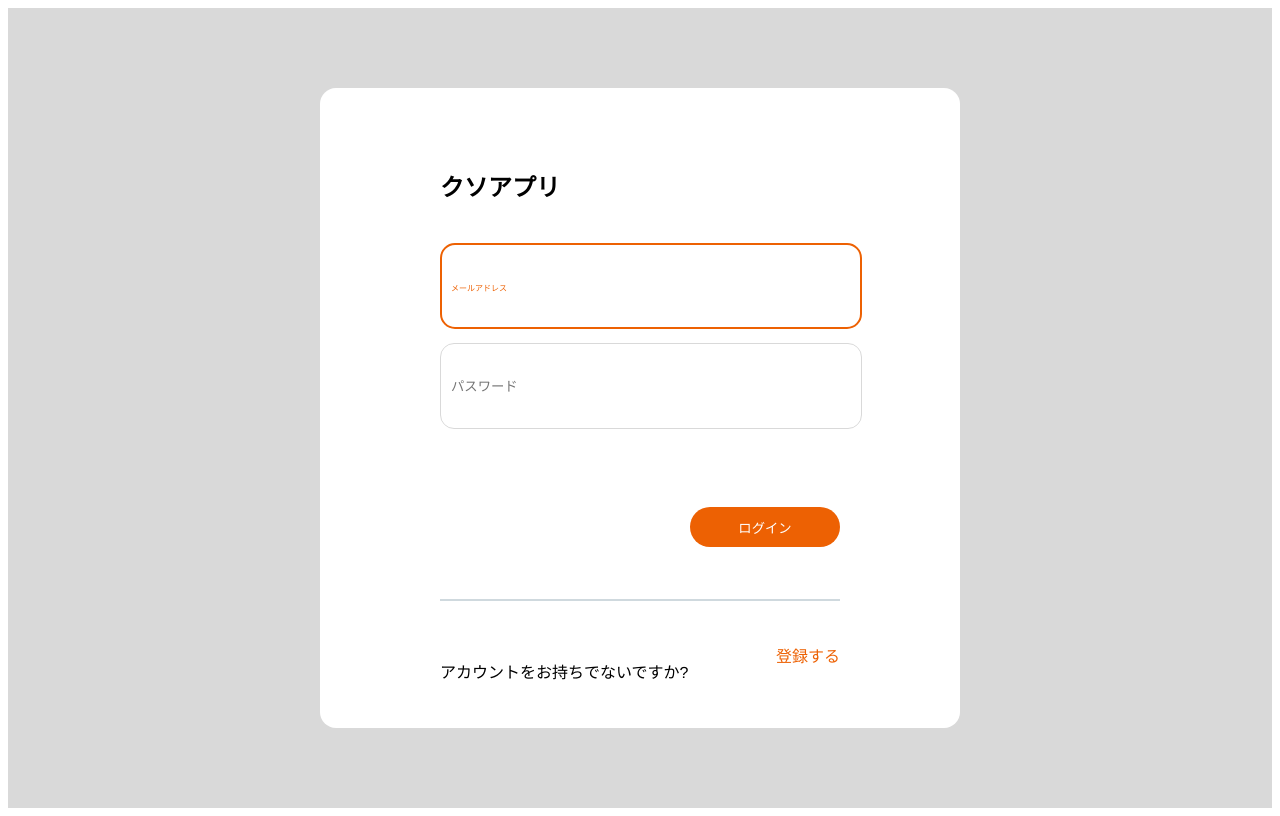
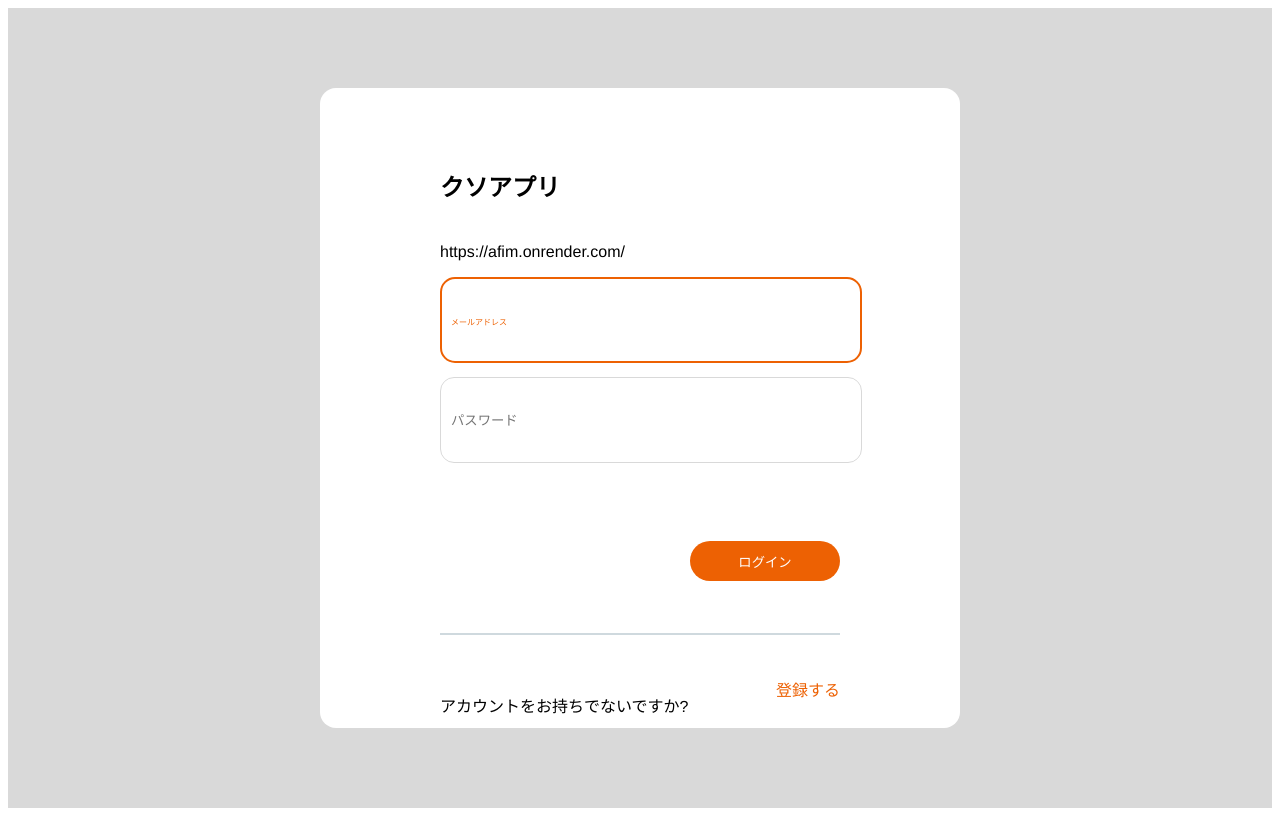
Before and after one commit to evenkareji/afim-test, a React app: page / in a window 1280 px wide. Built offline with nearby package versions, Linux system fonts and the light colour scheme; a web font is replaced by a local one.

Commit message:
garbige-app

```diff
--- a/src/components/pages/Login.jsx
+++ b/src/components/pages/Login.jsx
@@ -41,6 +41,7 @@ export const Login = () => {
           <SLoginBorder>
             <SForm onSubmit={(e) => handleSubmit(e)}>
               <SFormHead>クソアプリ</SFormHead>
+              <p>https://afim.onrender.com/</p>
 
               <SEmail
                 ref={email}
```
